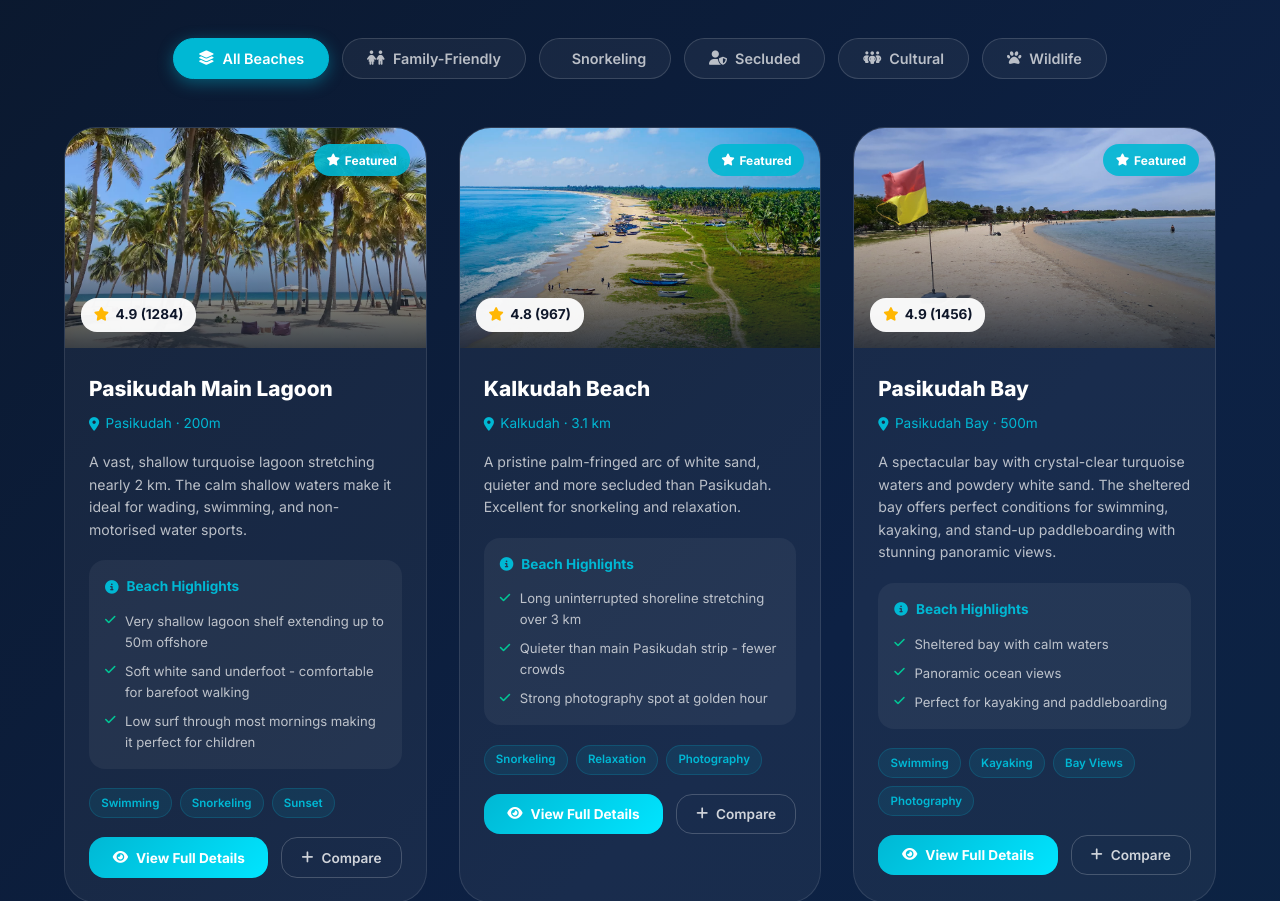
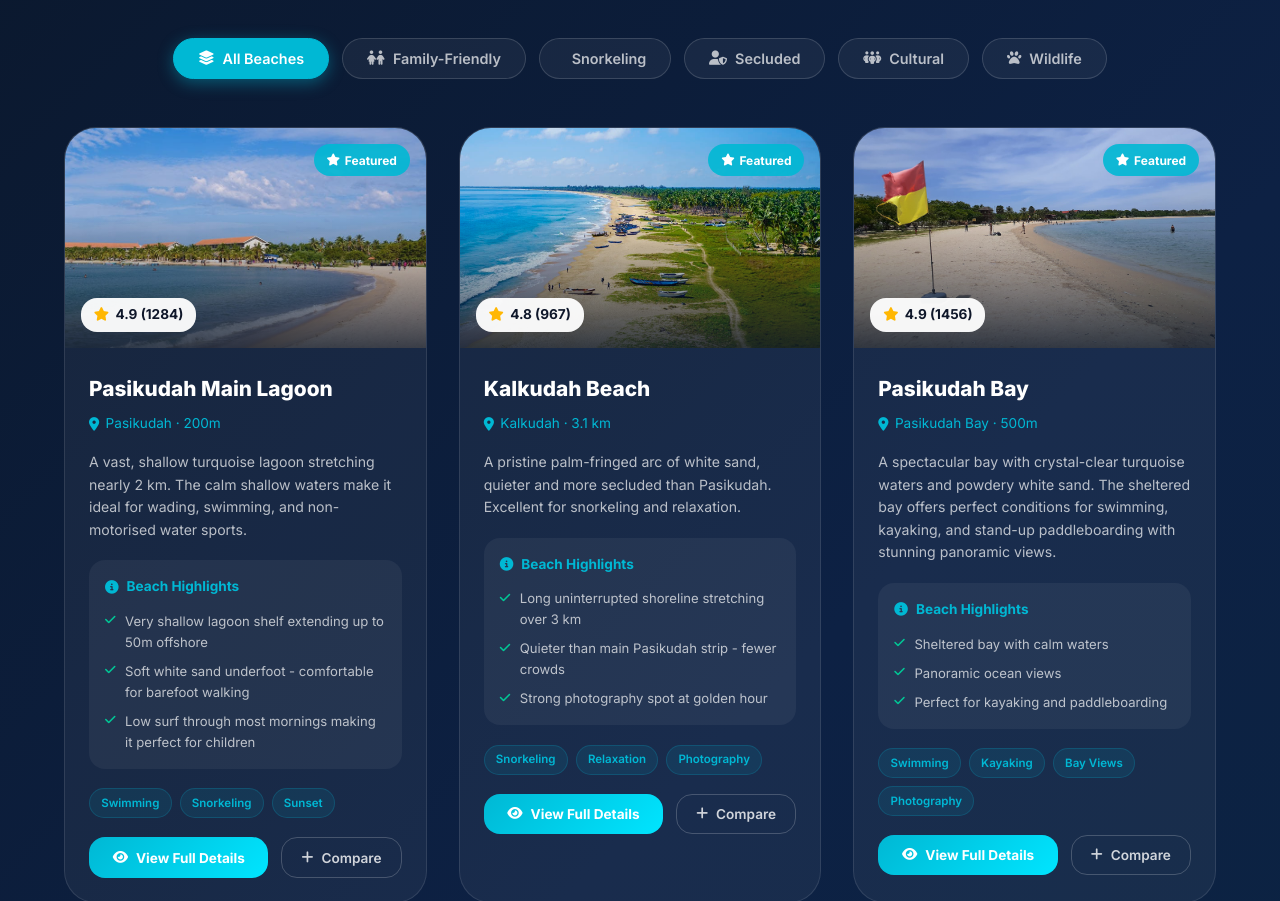
Before and after one commit to thaslimcruzer-web/coastal-region-explorer, a website: page index.html in a window 1280 px wide. Shown: the part 1440-2341 px from the top of the page. Drawn offline with nearby package versions, Linux system fonts and the light colour scheme; some icons are missing; a web font is replaced by a local one.

Commit message:
Update all images to use original local photos with proper names

```diff
--- a/index.html
+++ b/index.html
@@ -627,10 +627,10 @@
             <div class="about-image">
                 <div class="about-img-stack">
                     <div class="img-card img-card-1">
-                        <img src="images/pasikuda-beach-900_orig.jpg" alt="Pasikudah Beach">
+                        <img src="images/pasikudah bay.jpg" alt="Pasikudah Beach">
                     </div>
                     <div class="img-card img-card-2">
-                        <img src="images/Coral-Cove-beach-2.jpg" alt="Underwater coral">
+                        <img src="images/coral restoration project site.jpg" alt="Underwater coral">
                     </div>
                     <div class="floating-badge">
                         <i class="fa-solid fa-award"></i>
--- a/script.js
+++ b/script.js
@@ -17,7 +17,7 @@ const PLACES_DATA = [
     rating: 4.9, reviews: 1284, price: 0, priceLabel: 'Free Entry',
     location: 'Pasikudah', lat: 7.9278, lng: 81.5579,
     tags: ['Swimming', 'Snorkeling', 'Sunset'],
-    image: 'images/7995096-passikudah.webp',
+    image: 'images/pasikudah main Lagoon.jpeg',
     openHours: 'Open 24 hrs', distance: 0.2, featured: true,
     highlights: ['Crystal clear water', 'Shallow lagoon', 'Safe for children'],
   },
@@ -27,7 +27,7 @@ const PLACES_DATA = [
     rating: 4.8, reviews: 967, price: 0, priceLabel: 'Free Entry',
     location: 'Kalkudah', lat: 7.9504, lng: 81.5604,
     tags: ['Snorkeling', 'Relaxation', 'Photography'],
-    image: 'images/Kalkudah_Beach_Sri_Lanka.jpg',
+    image: 'images/kalkudah beach.jpeg',
     openHours: 'Open 24 hrs', distance: 3.1, featured: true,
     highlights: ['Pristine white sand', 'Coral reefs nearby', 'Palm-fringed shore'],
   },
@@ -37,7 +37,7 @@ const PLACES_DATA = [
     rating: 4.9, reviews: 1456, price: 0, priceLabel: 'Free Entry',
     location: 'Pasikudah Bay', lat: 7.9290, lng: 81.5590,
     tags: ['Swimming', 'Kayaking', 'Bay Views', 'Photography'],
-    image: 'images/pasikuda-beach-900_orig.jpg',
+    image: 'images/pasikudah bay.jpg',
     openHours: 'Open 24 hrs', distance: 0.5, featured: true,
     highlights: ['Sheltered bay waters', 'Panoramic ocean views', 'Perfect for water sports'],
   },
@@ -57,7 +57,7 @@ const PLACES_DATA = [
     rating: 4.7, reviews: 412, price: 0, priceLabel: 'Free Entry',
     location: 'Pasikudah North', lat: 7.9360, lng: 81.5599,
     tags: ['Snorkeling', 'Freediving', 'Marine Life'],
-    image: 'images/A-lifetime-adventures-1-970x655.jpg',
+    image: 'images/passikudam north reef.webp',
     openHours: 'Open 24 hrs', distance: 1.8, featured: false,
     highlights: ['Rocky outcrops', 'Rich marine life', 'Fewer crowds'],
   },
@@ -69,7 +69,7 @@ const PLACES_DATA = [
     rating: 4.4, reviews: 267, price: 0, priceLabel: 'Free Entry',
     location: 'Valaichenai', lat: 7.9080, lng: 81.5430,
     tags: ['Community', 'Events', 'Sports', 'Local Life'],
-    image: 'images/images.jpeg',
+    image: 'images/valaichenai public ground.jpeg',
     openHours: '6:00 AM – 9:00 PM', distance: 3.2, featured: false,
     highlights: ['Local sports events', 'Cultural festivals', 'Community gatherings'],
   },
@@ -79,7 +79,7 @@ const PLACES_DATA = [
     rating: 4.7, reviews: 312, price: 0, priceLabel: 'Free Entry',
     location: 'Oddamavadi', lat: 7.9400, lng: 81.5500,
     tags: ['Cultural', 'Historical', 'Architecture', 'Religious'],
-    image: 'images/images (1).jpeg',
+    image: 'images/oddamavadi mosque.jpeg',
     openHours: 'Open during prayer times', distance: 1.8, featured: false,
     highlights: ['Historic Islamic architecture', 'Cultural significance', 'Peaceful atmosphere'],
   },
@@ -89,7 +89,7 @@ const PLACES_DATA = [
     rating: 4.5, reviews: 389, price: 0, priceLabel: 'Free Entry',
     location: 'Valaichenai', lat: 7.9120, lng: 81.5480,
     tags: ['Fishing', 'Harbor', 'Local Life', 'Photography'],
-    image: 'images/images (2).jpeg',
+    image: 'images/valaichenai harbor.jpeg',
     openHours: '5:00 AM – 6:00 PM', distance: 3.0, featured: true,
     highlights: ['Active fishing harbor', 'Fresh daily catch', 'Boat watching'],
   },
@@ -99,7 +99,7 @@ const PLACES_DATA = [
     rating: 4.6, reviews: 234, price: 0, priceLabel: 'Free Entry',
     location: 'Pondukalchenai', lat: 7.9200, lng: 81.5400,
     tags: ['Village', 'Cultural', 'Rural Life', 'Scenic'],
-    image: 'images/images (3).jpeg',
+    image: 'images/pondukalchenai.jpeg',
     openHours: 'Open 24 hrs', distance: 2.2, featured: false,
     highlights: ['Traditional village life', 'Paddy field landscapes', 'Authentic local culture'],
   },
@@ -109,7 +109,7 @@ const PLACES_DATA = [
     rating: 4.7, reviews: 298, price: 0, priceLabel: 'Free Entry',
     location: 'Kayankerni', lat: 7.8950, lng: 81.5350,
     tags: ['Nature', 'Birdwatching', 'Wetlands', 'Photography'],
-    image: 'images/images (4).jpeg',
+    image: 'images/kayankerni.jpeg',
     openHours: '6:00 AM – 6:00 PM', distance: 4.5, featured: false,
     highlights: ['Wetland ecosystem', 'Diverse bird species', 'Nature photography'],
   },
@@ -119,7 +119,7 @@ const PLACES_DATA = [
     rating: 4.8, reviews: 567, price: 0, priceLabel: 'Free Entry',
     location: 'Pasikudah', lat: 7.9285, lng: 81.5575,
     tags: ['Seafood', 'Market', 'Local Experience', 'Fresh Catch'],
-    image: 'images/Coral-Cove-beach-2.jpg',
+    image: 'images/local seafood market.jpeg',
     openHours: '5:00 AM – 12:00 PM', distance: 0.5, featured: true,
     highlights: ['Fresh daily catch', 'Local fish auction', 'Direct from fishermen'],
   },
@@ -131,7 +131,7 @@ const PLACES_DATA = [
     rating: 4.6, reviews: 178, price: 2000, priceLabel: 'LKR 2,000/person',
     location: 'Pasikudah', lat: 7.9290, lng: 81.5575,
     tags: ['Cycling', 'Guided Tour', 'Coastal Views'],
-    image: 'images/WhatsApp Image 2026-04-18 at 01.23.28.jpeg',
+    image: 'images/Coastal cycling tour.jpg',
     openHours: '6:00 AM – 10:00 AM', distance: 0.4, featured: false,
     highlights: ['Village scenery', 'Bike & helmet provided', 'Morning breeze ride'],
   },
@@ -142,7 +142,7 @@ const PLACES_DATA = [
     rating: 4.8, reviews: 1102, price: 25000, priceLabel: 'LKR 25,000/night',
     location: 'Pasikudah', lat: 7.9276, lng: 81.5580,
     tags: ['Luxury', 'Beachfront', 'Pool', 'Spa'],
-    image: 'https://upload.wikimedia.org/wikipedia/commons/4/4a/Pasikudah_-_coconut_trees.JPG',
+    image: 'images/amaya beach resort.webp',
     openHours: 'Check-in: 2 PM', distance: 0.1, featured: true,
     highlights: ['Direct lagoon access', 'Infinity pool', 'In-house diving school'],
   },
@@ -152,7 +152,7 @@ const PLACES_DATA = [
     rating: 4.9, reviews: 876, price: 32000, priceLabel: 'LKR 32,000/night',
     location: 'Pasikudah', lat: 7.9265, lng: 81.5585,
     tags: ['Luxury', 'Spa', 'Private Villas'],
-    image: 'images/WhatsApp Image 2026-04-18 at 01.23.30.jpeg',
+    image: 'images/maalu-maalu-resort-spas.jpg',
     openHours: 'Check-in: 2 PM', distance: 0.3, featured: true,
     highlights: ['Private beach villas', 'Ayurvedic spa', 'Award-winning dining'],
   },
@@ -163,7 +163,7 @@ const PLACES_DATA = [
     rating: 4.8, reviews: 218, price: 3000, priceLabel: 'LKR 3,000/session',
     location: 'Pasikudah North', lat: 7.9355, lng: 81.5597,
     tags: ['Coral', 'Conservation', 'Research'],
-    image: 'images/WhatsApp Image 2026-04-18 at 01.23.34.jpeg',
+    image: 'images/coral restoration project site.jpg',
     openHours: '8:00 AM – 12:00 PM', distance: 1.7, featured: false,
     highlights: ['Guided by researchers', 'Coral planting', 'Free-dive option'],
   },
@@ -175,7 +175,7 @@ const PLACES_DATA = [
     rating: 4.8, reviews: 523, price: 1400, priceLabel: 'Avg LKR 1,400/person',
     location: 'Batticaloa', lat: 7.7310, lng: 81.6990,
     tags: ['Traditional', 'Sri Lankan', 'Heritage'],
-    image: 'images/7995096-passikudah.webp',
+    image: 'images/heritage dining hall.jpg',
     openHours: '11:00 AM – 9:00 PM', distance: 22.2, featured: true,
     highlights: ['Dutch bungalow setting', 'Authentic Sri Lankan food', 'Colonial ambiance'],
   },
```
Also changed, not shown: images/Coastal cycling tour.jpg (renamed from images/A-lifetime-adventures-1-970x655.jpg), images/amaya beach resort.webp (added), images/coral restoration project site.jpg (added), images/heritage dining hall.jpg (added), images/kalkudah beach.jpeg (renamed from images/WhatsApp Image 2026-04-18 at 01.23.30.jpeg), images/kayankerni.jpeg (renamed from images/images (4).jpeg), images/local seafood market.jpeg (renamed from images/images (3).jpeg), images/maalu-maalu-resort-spas.jpg (added), images/oddamavadi mosque.jpeg (renamed from images/images (1).jpeg), images/pasikudah bay.jpg (renamed from images/pasikuda-beach-900_orig.jpg), images/pasikudah main Lagoon.jpeg (renamed from images/WhatsApp Image 2026-04-18 at 01.23.28.jpeg), images/passikudam north reef.webp (renamed from images/7995096-passikudah.webp), images/pondukalchenai.jpeg (renamed from images/images (2).jpeg), images/valaichenai harbor.jpeg (renamed from images/images.jpeg), 1 more files.
